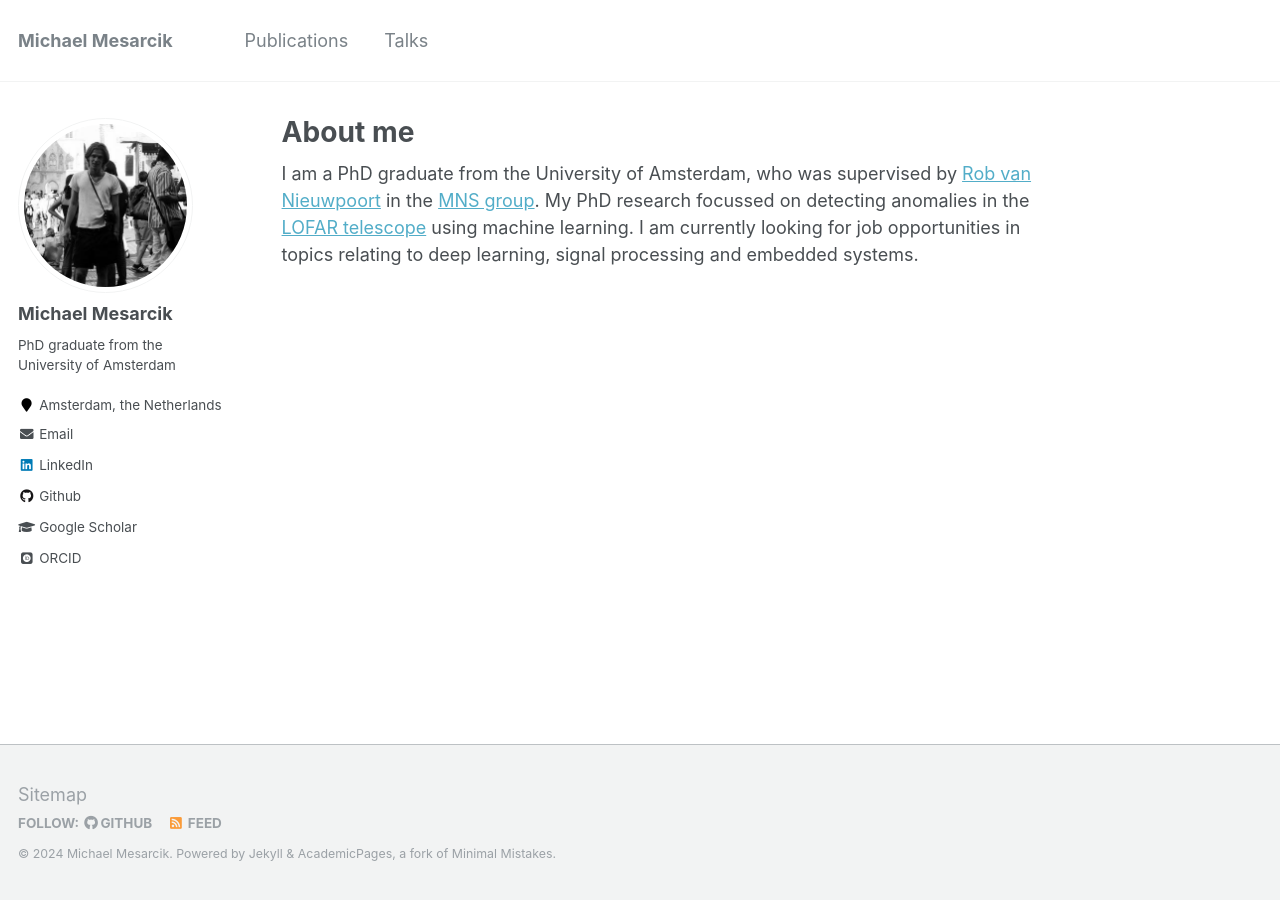
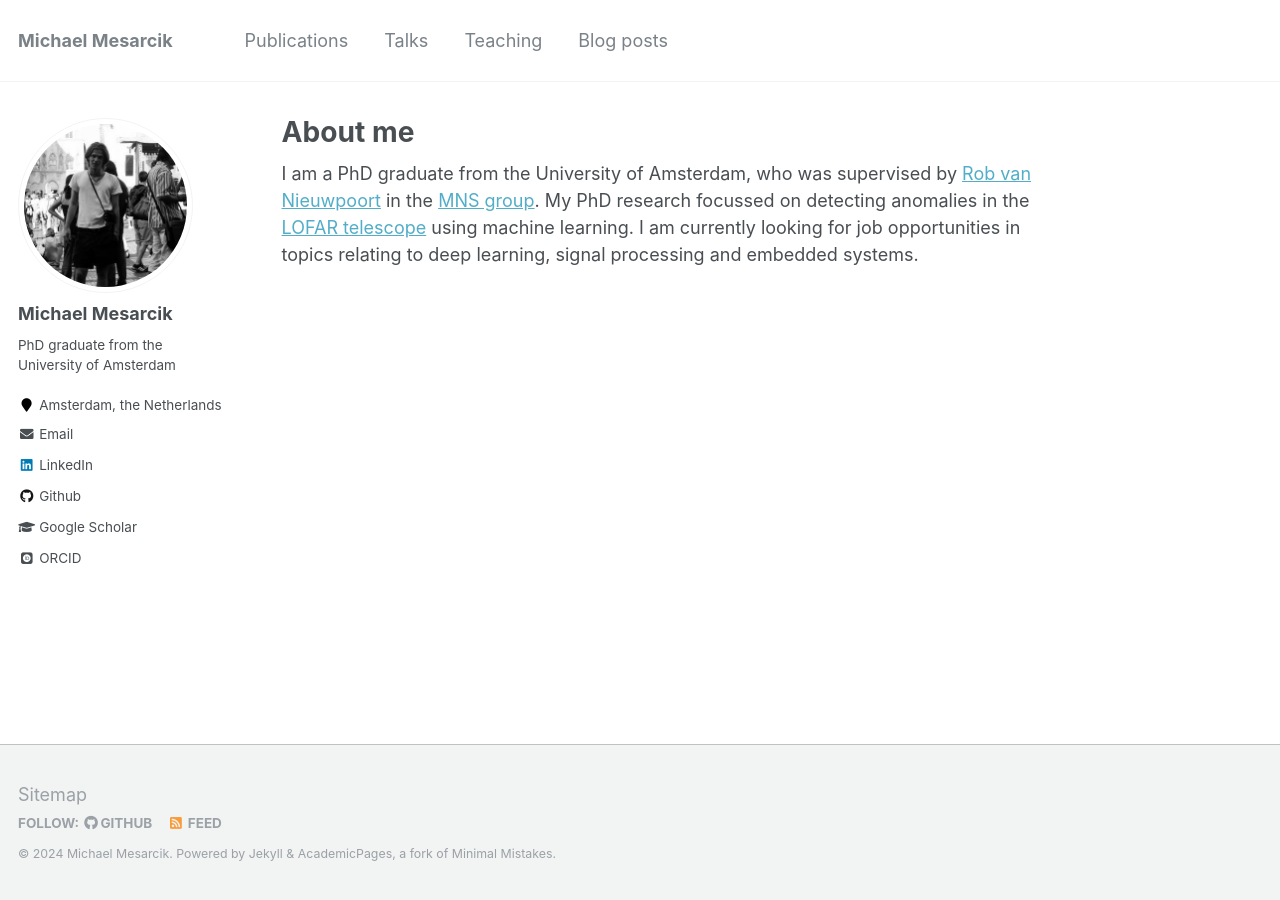
Before and after one commit to mesarcik/mesarcik.github.io, a Jekyll site: the page built from _pages/about.md, in a window 1280 px wide. Built offline with Jekyll 4.4.1, drawn with Linux system fonts in a browser that asks for light colours; some web fonts are replaced.

Commit message:
navigation updated

```diff
--- a/_data/navigation.yml
+++ b/_data/navigation.yml
@@ -4,3 +4,7 @@ main:
     url: /publications/
   - title: "Talks"
     url: /talks/
+  - title: "Teaching"
+    url: /teaching/
+  - title: "Blog posts"
+    url: /posts/
```
